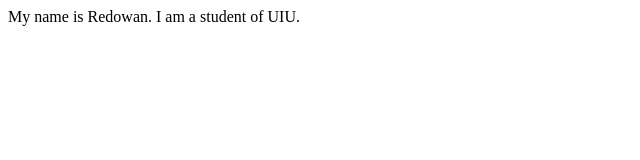
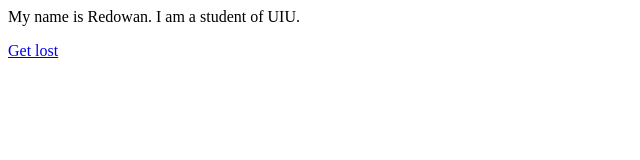
Before and after one commit to asm-redowan/asm-redowan.github.io, a plain HTML site: page page2.html in a window 1280 px wide. Shown: the full height of the page, 0-640 px from the left. Drawn offline with Linux system fonts and the light colour scheme.

Commit message:
Update page2.html

```diff
--- a/page2.html
+++ b/page2.html
@@ -4,5 +4,6 @@
 </head>
 <body>
     <p>My name is Redowan. I am a student of UIU.</p>
+    <a href="/">Get lost</a>
 </body>
 </html>
```
